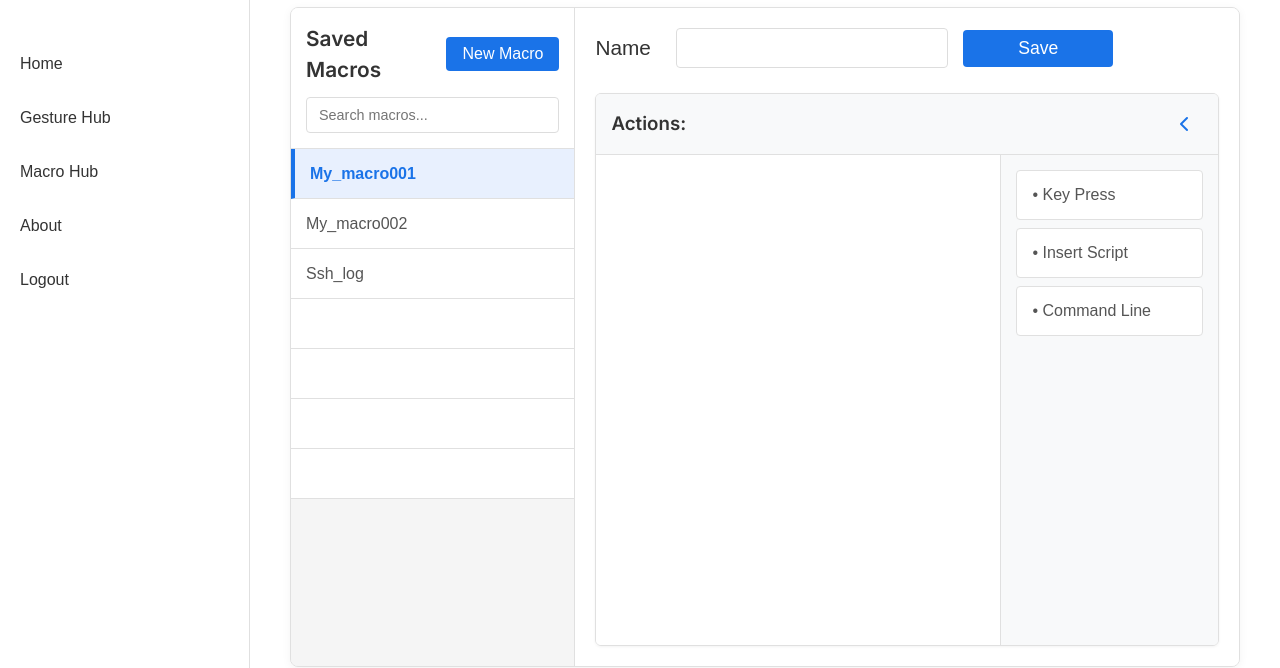
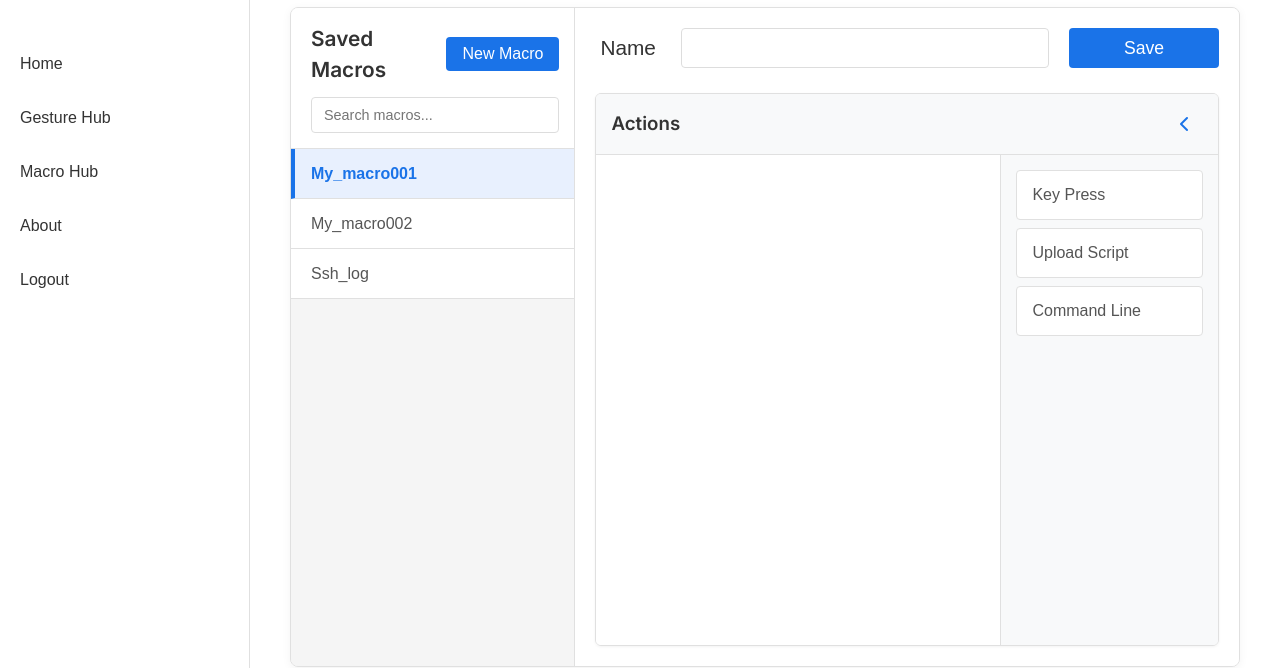
Before and after one commit to adamsoufan/wave, a plain HTML site: page macrohub.html in a window 1280 px wide. Shown: the part 132-800 px from the top of the page. Drawn offline with Linux system fonts and the light colour scheme.

Commit message:
Finalize Macro Hub

```diff
--- a/css/macrohub.css
+++ b/css/macrohub.css
@@ -24,7 +24,7 @@
 
 /* Macros Header with Search and New Button */
 .macros-header {
-    padding: 15px;
+    padding: 15px 15px 15px 20px; /* Increased left padding to align with content */
     border-bottom: 1px solid #e0e0e0;
     background-color: #fff;
     display: flex;
@@ -91,7 +91,7 @@
 
 .macro-item {
     height: 50px;
-    padding: 15px;
+    padding: 15px 15px 15px 20px; /* Increased left padding to align with header */
     border-bottom: 1px solid #e0e0e0;
     background-color: #ffffff;
     display: flex;
@@ -106,10 +106,15 @@
     font-weight: bold;
     color: #1a73e8;
     border-left: 4px solid #1a73e8;
+    padding-left: 16px; /* Adjust for the border */
 }
 
 .macro-item:hover:not(.selected) {
     background-color: #f5f5f5;
+}
+
+.macro-item:empty {
+    display: none; /* Hide empty macro items */
 }
 
 /* Macro Editor Panel (Right Side) */
@@ -127,6 +132,7 @@
     align-items: center;
     margin-bottom: 25px;
     gap: 15px;
+    position: relative; /* For absolute positioning of save button */
 }
 
 .macro-name-section label {
@@ -134,16 +140,18 @@
     margin-right: 10px;
     color: #333;
     font-weight: 500;
+    margin-left: 5px; /* Added to better align with Saved Macros text */
 }
 
 #macro-name {
-    flex: 0.7;
+    flex: 1;
     height: 40px;
     font-size: 1rem;
     padding: 0 12px;
     border: 1px solid #ddd;
     border-radius: 4px;
     transition: border-color 0.2s, box-shadow 0.2s;
+    margin-right: 170px; /* Make space for the Save button */
 }
 
 #macro-name:focus {
@@ -162,6 +170,10 @@
     border-radius: 4px;
     cursor: pointer;
     transition: background-color 0.2s;
+    position: absolute;
+    right: 0;
+    top: 0;
+    height: 40px; /* Match the height of the name input */
 }
 
 #save-button:hover {
--- a/js/main.js
+++ b/js/main.js
@@ -197,7 +197,8 @@ document.addEventListener('DOMContentLoaded', () => {
                 content.className = 'action-content';
 
                 const label = document.createElement('div');
-                label.textContent = '• Key Press';
+                label.textContent = 'Key Press';
+                label.style.fontWeight = 'bold';
                 content.appendChild(label);
 
                 // Create keypress capture element
@@ -212,9 +213,9 @@ document.addEventListener('DOMContentLoaded', () => {
                 const scriptId = `script-file-${scriptCounter++}`;
                 actionContainer.innerHTML = `
                     <div class="action-content">
-                        <div>• Insert Script</div>
+                        <div style="font-weight: bold;">Upload Script</div>
                         <div class="script-upload">
-                            <button class="script-upload-button">Upload Script File</button>
+                            <button class="script-upload-button">Upload File</button>
                             <input type="file" id="${scriptId}" style="display: none;" />
                         </div>
                     </div>
@@ -240,7 +241,7 @@ document.addEventListener('DOMContentLoaded', () => {
             case 'command':
                 actionContainer.innerHTML = `
                     <div class="action-content">
-                        <div>• Command Line</div>
+                        <div style="font-weight: bold;">Command Line</div>
                         <textarea class="command-input" placeholder="Enter command..."></textarea>
                     </div>
                 `;
--- a/macrohub.html
+++ b/macrohub.html
@@ -61,10 +61,6 @@
                         <div class="macro-item selected">My_macro001</div>
                         <div class="macro-item">My_macro002</div>
                         <div class="macro-item">Ssh_log</div>
-                        <div class="macro-item"></div>
-                        <div class="macro-item"></div>
-                        <div class="macro-item"></div>
-                        <div class="macro-item"></div>
                     </div>
                 </div>
 
@@ -78,7 +74,7 @@
 
                     <div class="actions-section">
                         <div class="actions-header">
-                            <h3>Actions:</h3>
+                            <h3>Actions</h3>
                             <button class="toggle-action-types" title="Toggle actions panel">
                                 <i class="fas fa-chevron-left"></i>
                             </button>
@@ -88,9 +84,9 @@
                                 <!-- Left empty for action items to be added -->
                             </div>
                             <div class="action-types">
-                                <div class="action-type" data-type="keypress">• Key Press</div>
-                                <div class="action-type" data-type="script">• Insert Script</div>
-                                <div class="action-type" data-type="command">• Command Line</div>
+                                <div class="action-type" data-type="keypress">Key Press</div>
+                                <div class="action-type" data-type="script">Upload Script</div>
+                                <div class="action-type" data-type="command">Command Line</div>
                             </div>
                         </div>
                     </div>
```
